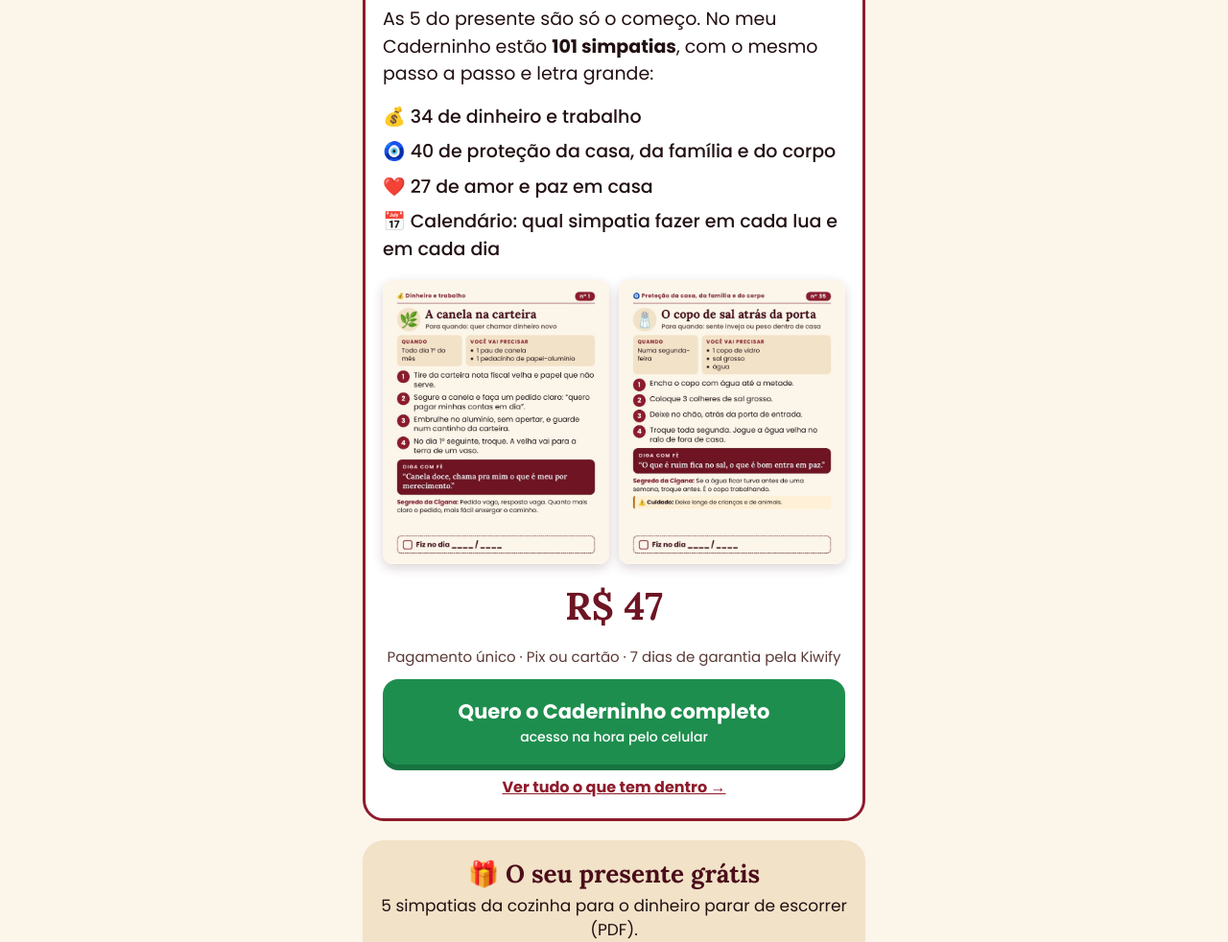
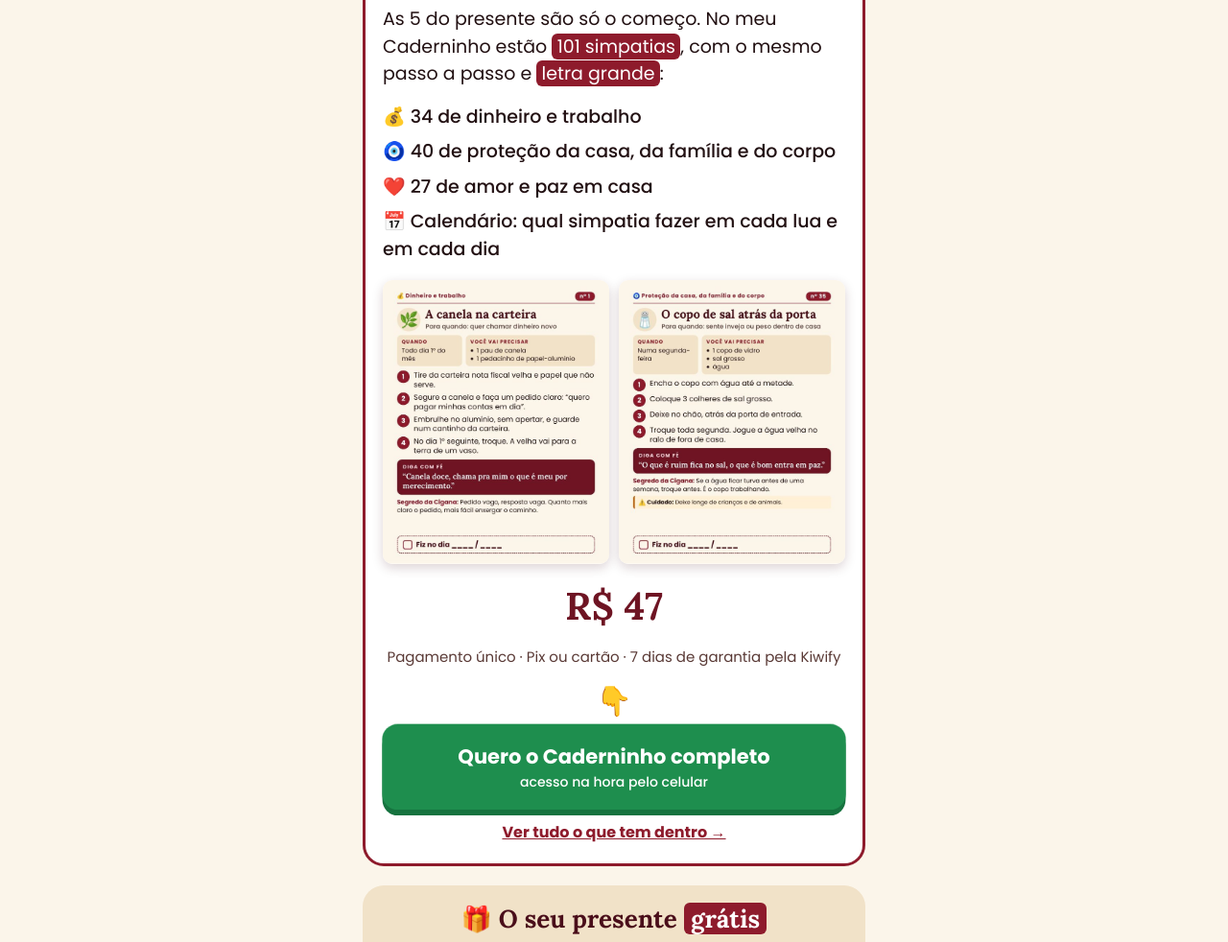
Before and after one commit to ciganacarmesim/cigana-posts, a plain HTML site: page presente/index.html in a window 1280 px wide. Shown: the part 271-1253 px from the top of the page at 96% size. Drawn offline with Linux system fonts and the light colour scheme.

Commit message:
Botão pulsando com brilho, destaque nas palavras-chave e setinha (leve)
Co-Authored-By: Claude Opus 5.5 <noreply@anthropic.com>
Claude-Session: https://claude.ai/code/session_01C9eNpf8aUh4JpicKpxwAeg

```diff
--- a/presente/index.html
+++ b/presente/index.html
@@ -37,6 +37,15 @@ h1,h2{font-family:Lora,Georgia,serif;font-weight:700;line-height:1.15;color:#4A0
 .btn-presente{background:#fff;color:#4A0E1A;border:3px solid #4A0E1A;font-size:21px}
 .nota{font-size:14px;color:#5A3A36;margin-top:10px}
 footer{background:#24050C;color:#F1DCCB;font-size:13px;line-height:1.5;padding:22px 0 30px;text-align:center}
+
+.hl{background:#8E1B2C;color:#fff;padding:0 .28em;border-radius:6px;box-decoration-break:clone;-webkit-box-decoration-break:clone;white-space:nowrap}
+.pulse{position:relative;overflow:hidden;animation:pulse 2.4s ease-in-out infinite}
+.pulse:after{content:"";position:absolute;top:0;left:-60%;width:40%;height:100%;background:linear-gradient(100deg,rgba(255,255,255,0) 0%,rgba(255,255,255,.45) 50%,rgba(255,255,255,0) 100%);transform:skewX(-20deg);animation:shine 4.5s ease-in-out infinite}
+@keyframes pulse{0%,100%{transform:scale(1);box-shadow:0 6px 0 #16733F,0 0 0 0 rgba(30,142,78,.45)}50%{transform:scale(1.03);box-shadow:0 6px 0 #16733F,0 0 0 10px rgba(30,142,78,0)}}
+@keyframes shine{0%,60%{left:-60%}85%,100%{left:130%}}
+.seta{display:block;text-align:center;font-size:30px;margin:4px 0 2px;animation:seta 1.6s ease-in-out infinite}
+@keyframes seta{0%,100%{transform:translateY(0)}50%{transform:translateY(6px)}}
+@media (prefers-reduced-motion:reduce){.pulse,.pulse:after,.seta{animation:none}}
 </style>
 </head>
 <body>
@@ -49,7 +58,7 @@ footer{background:#24050C;color:#F1DCCB;font-size:13px;line-height:1.5;padding:2
   <section class="oferta">
     <span class="kick">📖 Para quem quer mais</span>
     <h2>O Caderninho da Cigana</h2>
-    <p>As 5 do presente são só o começo. No meu Caderninho estão <b>101 simpatias</b>, com o mesmo passo a passo e letra grande:</p>
+    <p>As 5 do presente são só o começo. No meu Caderninho estão <span class="hl">101 simpatias</span>, com o mesmo passo a passo e <span class="hl">letra grande</span>:</p>
     <ul class="lista">
       <li>💰 34 de dinheiro e trabalho</li>
       <li>🧿 40 de proteção da casa, da família e do corpo</li>
@@ -62,12 +71,13 @@ footer{background:#24050C;color:#F1DCCB;font-size:13px;line-height:1.5;padding:2
     </div>
     <p class="preco">R$ 47</p>
     <p class="det">Pagamento único · Pix ou cartão · 7 dias de garantia pela Kiwify</p>
-    <a class="btn btn-verde" href="https://pay.kiwify.com.br/EyQFRiv">Quero o Caderninho completo<small>acesso na hora pelo celular</small></a>
+    <span class="seta">👇</span>
+    <a class="btn btn-verde pulse" href="https://pay.kiwify.com.br/EyQFRiv">Quero o Caderninho completo<small>acesso na hora pelo celular</small></a>
     <a class="mais" href="../caderninho/">Ver tudo o que tem dentro →</a>
   </section>
 
   <section class="presente">
-    <h2>🎁 O seu presente grátis</h2>
+    <h2>🎁 O seu presente <span class="hl">grátis</span></h2>
     <p>5 simpatias da cozinha para o dinheiro parar de escorrer (PDF).</p>
     <a class="btn btn-presente" href="https://cdn.jsdelivr.net/gh/ciganacarmesim/cigana-posts@main/presentes/Mini-Grimorio-Prosperidade.pdf">Baixar meu presente grátis</a>
     <p class="nota">É de graça mesmo, não precisa cadastro. No Android, toque em "Abrir" ou "Baixar".</p>
```
Also changed, not shown: caderninho/index.html (+14 -3 lines).
